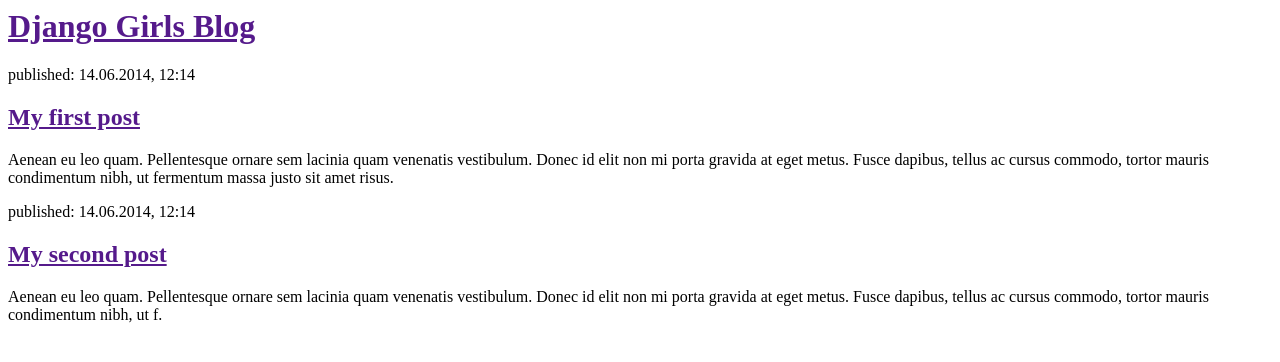
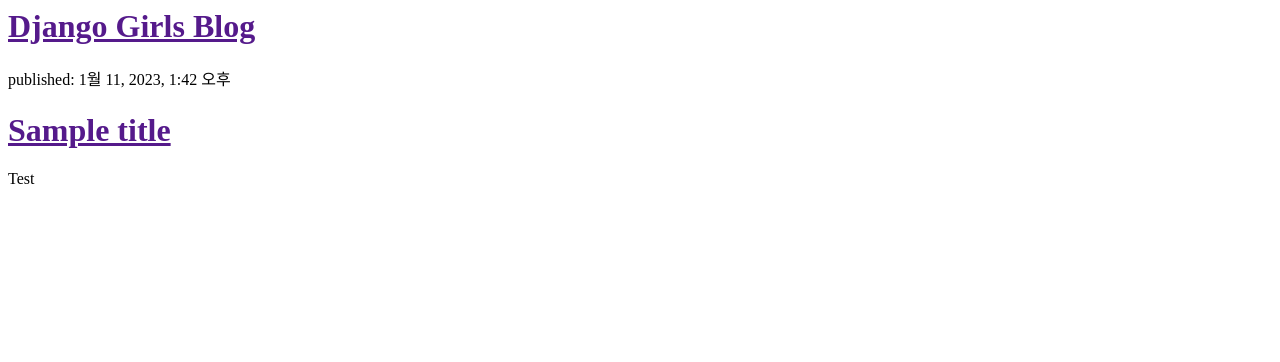
Before and after one commit to Pirogramming-18/KimTaeYoung, a Django app: page / in a window 1280 px wide. Shown: the top 362 px of the page. Run offline with Django 3.2, Linux system fonts and the light colour scheme; data comes from the database, SQL or seed files in the repository.

Commit message:
Django 템플릿

```diff
--- a/djangogirls/blog/templates/blog/post_list.html
+++ b/djangogirls/blog/templates/blog/post_list.html
@@ -6,26 +6,12 @@
 		<div>
 			<h1><a href="">Django Girls Blog</a></h1>
 		</div>
-
+		{% for post in posts %}
 		<div>
-			<p>published: 14.06.2014, 12:14</p>
-			<h2><a href="">My first post</a></h2>
-			<p>
-				Aenean eu leo quam. Pellentesque ornare sem lacinia quam venenatis
-				vestibulum. Donec id elit non mi porta gravida at eget metus. Fusce
-				dapibus, tellus ac cursus commodo, tortor mauris condimentum nibh, ut
-				fermentum massa justo sit amet risus.
-			</p>
+			<p>published: {{ post.published_date }}</p>
+			<h1><a href="">{{ post.title }}</a></h1>
+			<p>{{ post.text|linebreaksbr }}</p>
 		</div>
-
-		<div>
-			<p>published: 14.06.2014, 12:14</p>
-			<h2><a href="">My second post</a></h2>
-			<p>
-				Aenean eu leo quam. Pellentesque ornare sem lacinia quam venenatis
-				vestibulum. Donec id elit non mi porta gravida at eget metus. Fusce
-				dapibus, tellus ac cursus commodo, tortor mauris condimentum nibh, ut f.
-			</p>
-		</div>
+		{% endfor %}
 	</body>
 </html>
--- a/djangogirls/blog/views.py
+++ b/djangogirls/blog/views.py
@@ -5,5 +5,6 @@ from .models import Post
 
 def post_list(request):
 
-    post = Post.objects.filter(published_date__lte=timezone.now()).order_by('published_date')
-    return render(request, 'blog/post_list.html', {})
+    posts = Post.objects.filter(published_date__lte=timezone.now()).order_by('published_date')
+
+    return render(request, 'blog/post_list.html', {'posts': posts})
```
